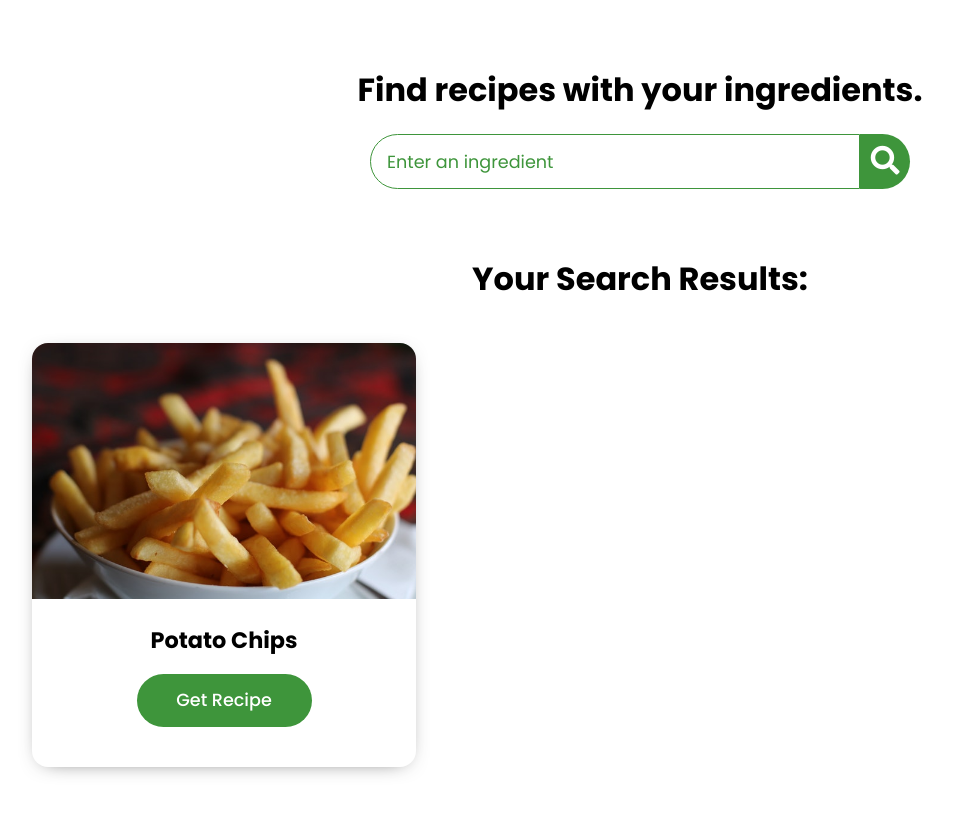
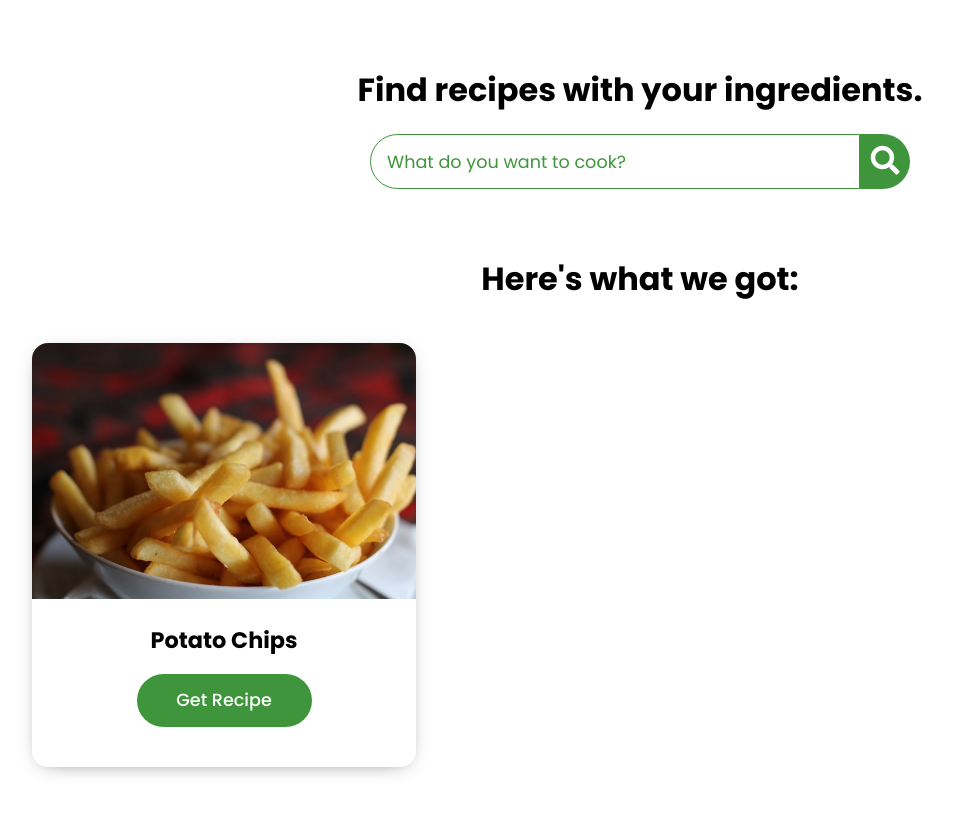
Before and after one commit to Kennnn0803/recipestogo, a plain HTML site: page index.html in a window 1280 px wide. Shown: the whole page, without its empty margins (0-956 px from the left). Drawn offline with Linux system fonts and the light colour scheme.

Commit message:
bg color

```diff
--- a/index.html
+++ b/index.html
@@ -15,7 +15,7 @@
         <h2 class = "title">Find recipes with your ingredients.</h2>
 
         <div class = "meal-search-box">
-          <input type = "text" class = "search-control" placeholder="Enter an ingredient" id = "search-input">
+          <input type = "text" class = "search-control" placeholder="What do you want to cook?" id = "search-input">
           <button type = "submit" class = "search-btn btn" id = "search-btn">
             <i class = "fas fa-search"></i>
           </button>
@@ -23,7 +23,7 @@
       </div>
 
       <div class = "meal-result">
-        <h2 class = "title">Your Search Results:</h2>
+        <h2 class = "title">Here's what we got:</h2>
         <div id= "meal">
           <!-- meal item -->
           <div class = "meal-item">
--- a/style.css
+++ b/style.css
@@ -1,5 +1,8 @@
 @import url('https://fonts.googleapis.com/css2?family=Poppins:wght@200;300;400;500;600;700;800;900&display=swap');
 
+.body{
+    --tenne-tawny-dark: #00844F;
+}
 *{
     padding: 0;
     margin: 0;
```
